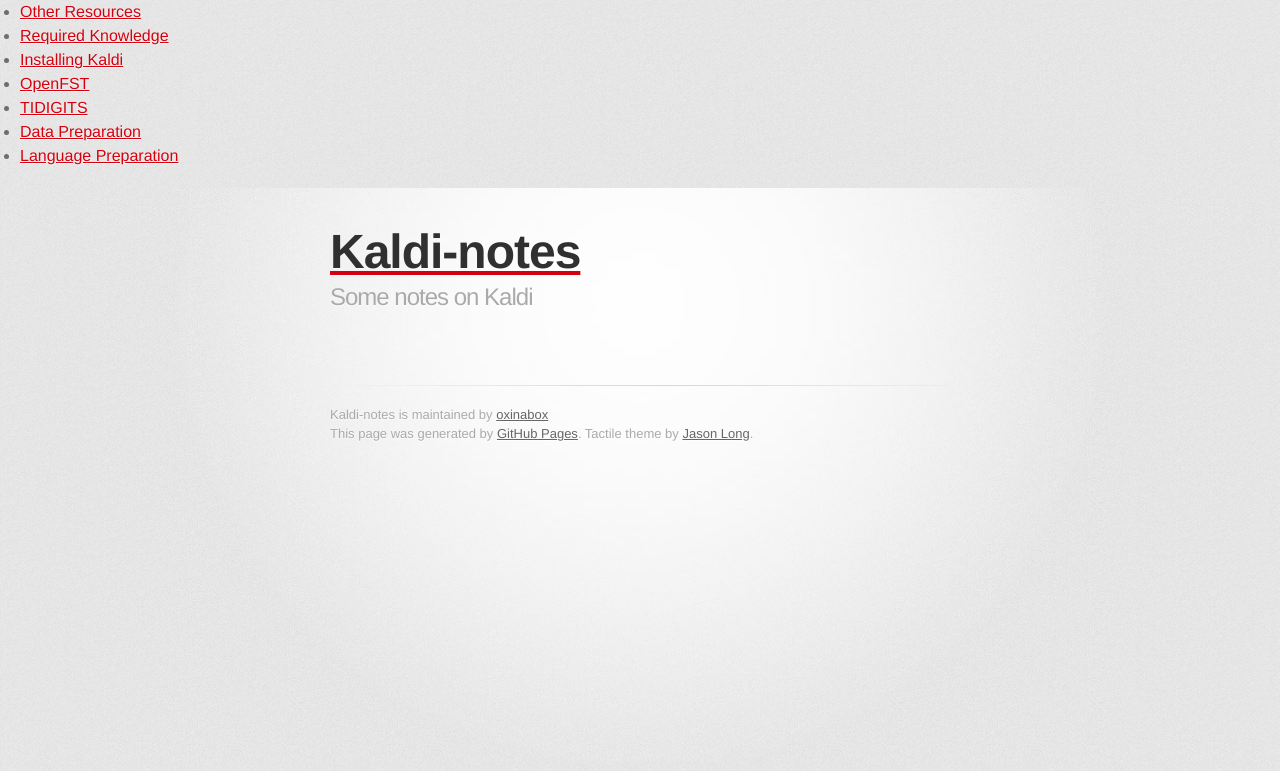
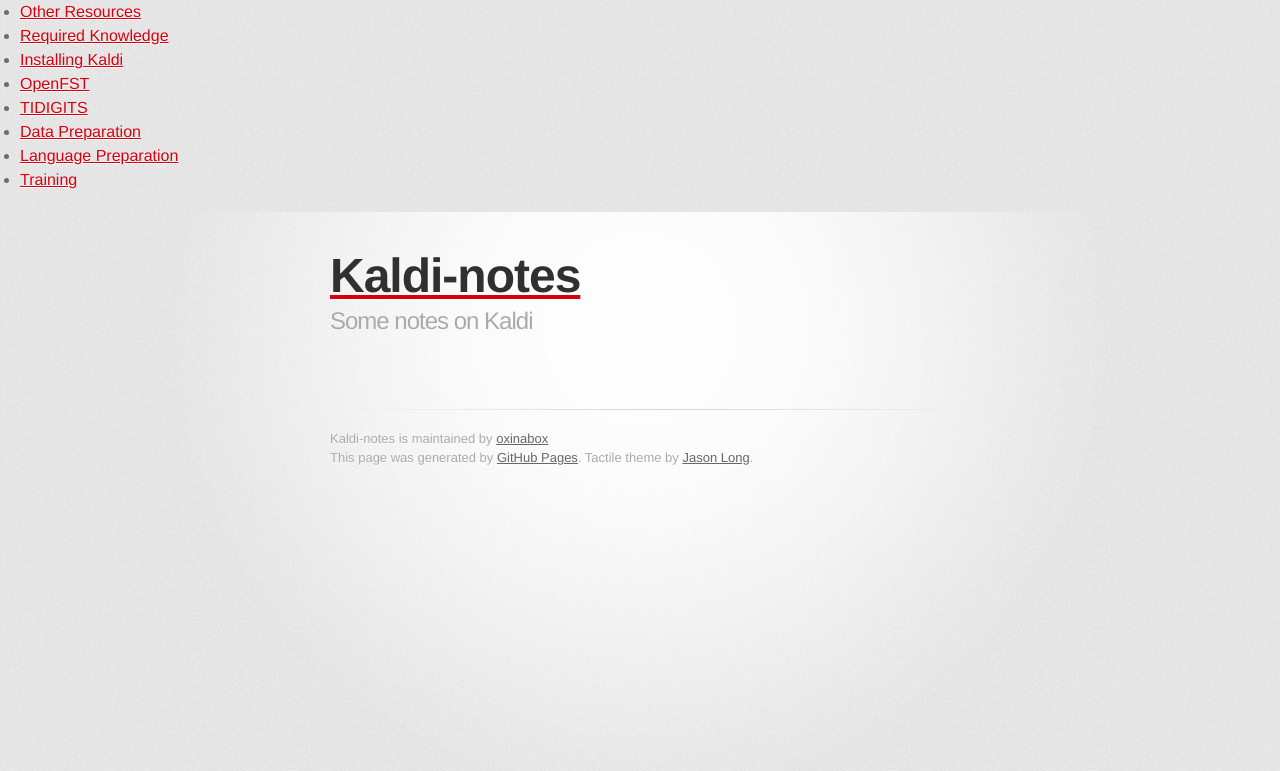
Before and after one commit to oxinabox/Kaldi-Notes, a Jekyll site: the page built from tidigits/what-is-missing-from-tidigits.md, in a window 1280 px wide. Shown: the top 771 px of the page. Built offline with Jekyll 4.4.1, drawn with Linux system fonts in a browser that asks for light colours; some web fonts are replaced; Markdown is read by kramdown in place of the engine named in the settings.

Commit message:
=quick submission.

```diff
--- a/_data/menu.yml
+++ b/_data/menu.yml
@@ -11,6 +11,8 @@
   url: /tidigits
   subitems:
     - text: Data Preparation
-      url: /data_prep
+      url: /tidigits/data_prep
     - text: Language Preparation
-      url: /lang_prep
+      url: /tidigits/lang_prep
+    - text: Training
+      url: /tidigits/train
```
